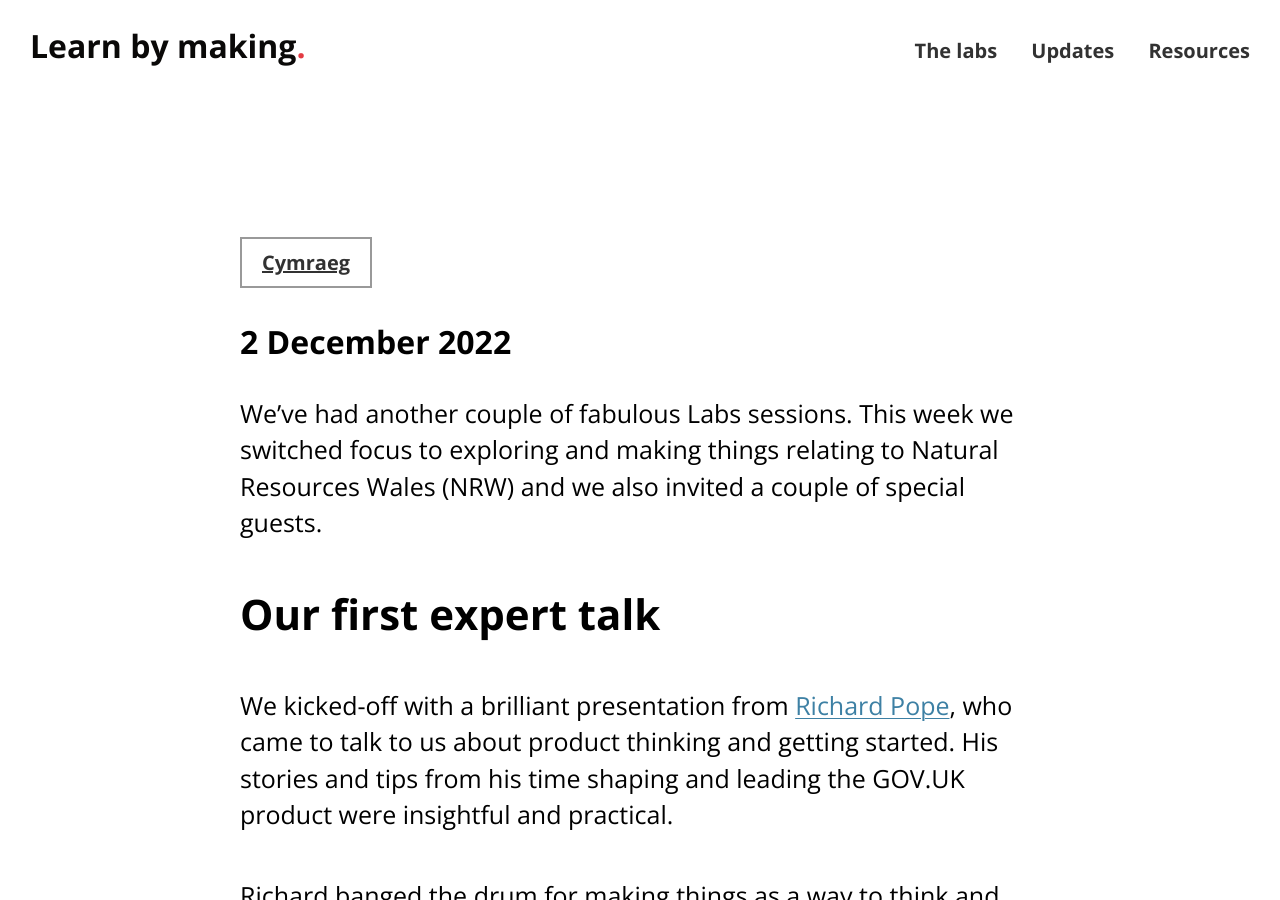
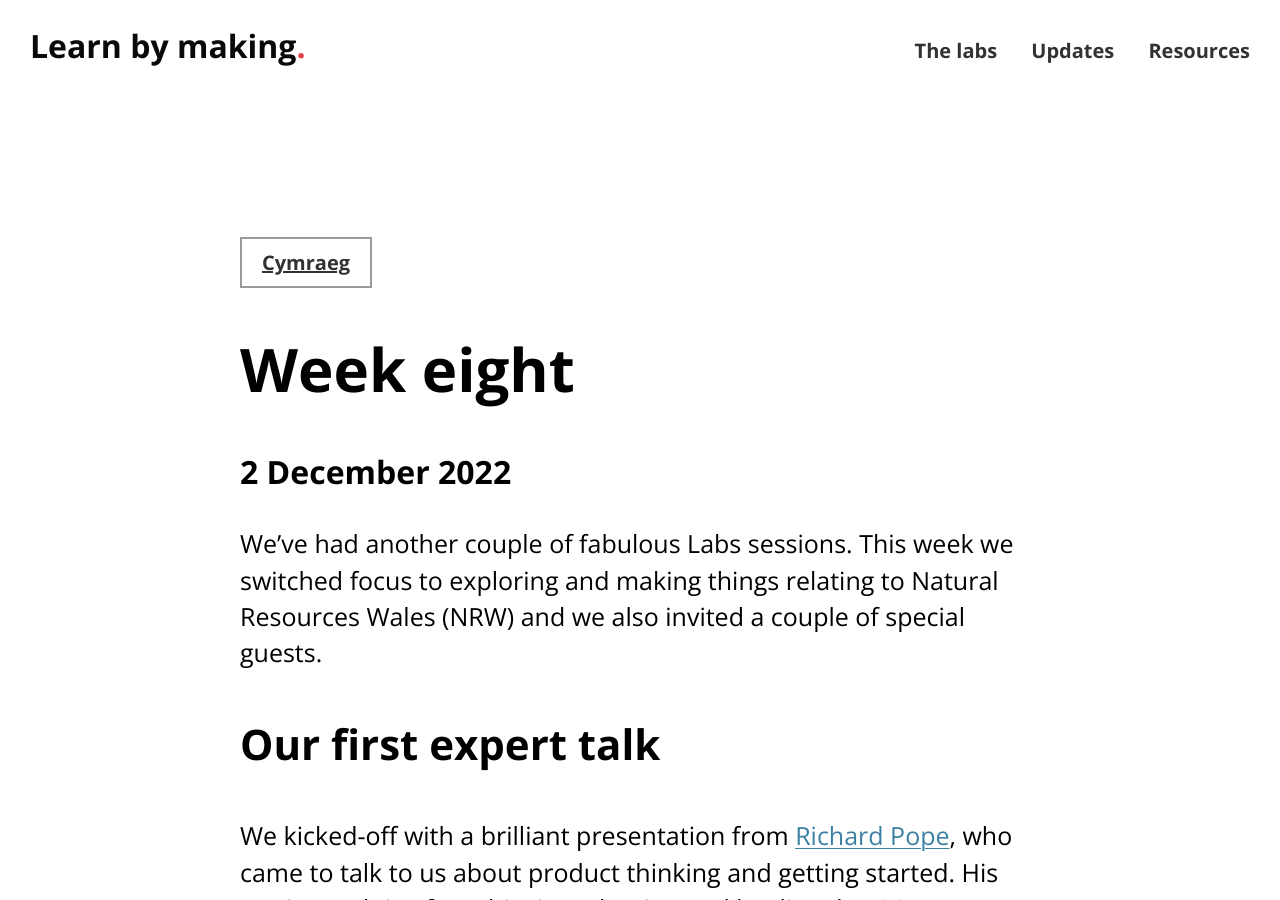
Before and after one commit to learnbymakingwales/learnbymakingwales.github.io, a Jekyll site: the page built from en/updates/_posts/2022-12-02-week-eight.md, in a window 1280 px wide and 900 px high. Built offline with Jekyll 4.4.1, drawn with Linux system fonts in a browser that asks for light colours.

Commit message:
Add title to both sets of weeknotes

```diff
--- a/en/updates/_posts/2022-12-02-week-eight.md
+++ b/en/updates/_posts/2022-12-02-week-eight.md
@@ -4,6 +4,8 @@ lang: en
 ref: week-eight
 layout: post
 ---
+
+# Week eight
 ### 2 December 2022
 
 We’ve had another couple of fabulous Labs sessions. This week we switched focus to exploring and making things relating to Natural Resources Wales (NRW) and we also invited a couple of special guests.
```
Also changed, not shown: cy/updates/_posts/2022-12-02-wythnos-8.md (renamed from cy/updates/_posts/2022-12-02-wythnos-wyth.md, +2 -0 lines).
